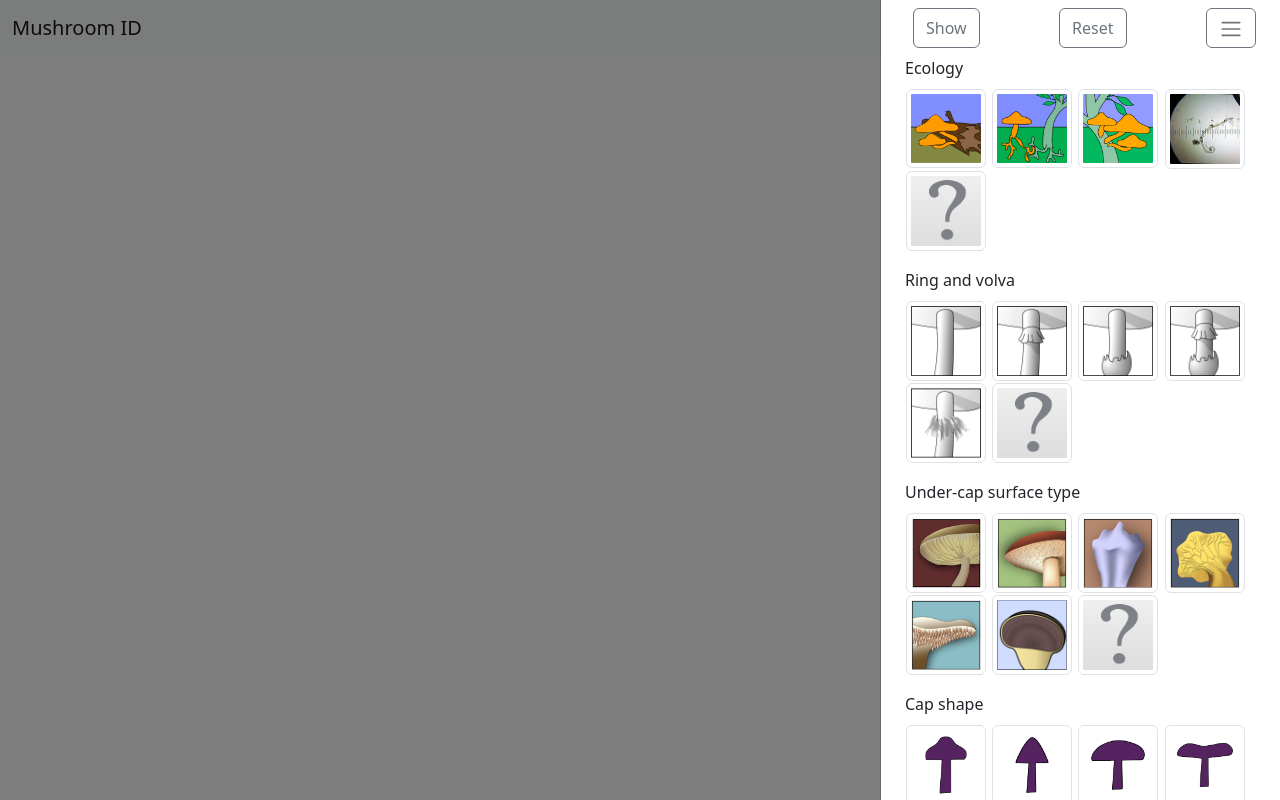
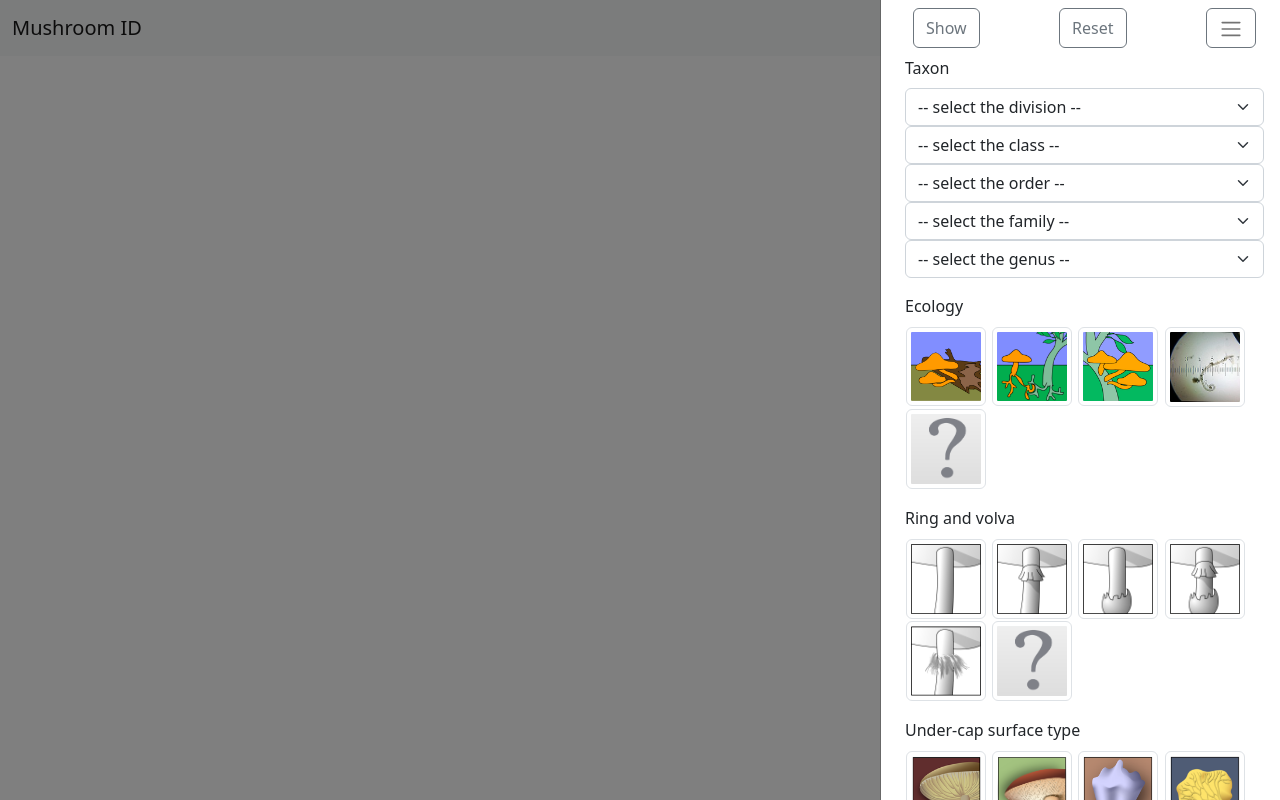
Before and after one commit to developer-16/mushroom-id, a website built with webpack: page index.html in a window 1280 px wide. Both pictures are taken after a click on the button "Filters". Built offline with nearby package versions, Linux system fonts and the light colour scheme; what realm-web would draw is missing.

Commit message:
Taxon filtration

```diff
--- a/index.html
+++ b/index.html
@@ -41,6 +41,14 @@
             <span class="navbar-toggler-icon"></span>
           </button>
         </div>
+        <label class="form-label">Taxon</label>
+        <div class="mb-3">
+          <select class="form-select" id="division" name="division"></select>
+          <select class="form-select" id="class" name="class"></select>
+          <select class="form-select" id="order" name="order"></select>
+          <select class="form-select" id="family" name="family"></select>
+          <select class="form-select" id="genus" name="genus"></select>
+        </div>
         <div id="ecologicalType"></div>
         <div id="stipeCharacter"></div>
         <div id="hymeniumType"></div>
--- a/js/app.js
+++ b/js/app.js
@@ -1,6 +1,6 @@
 import {toGalleryEntry} from "./gallery-helper.js";
 import {initializeFilters} from "./filters.js";
-import {getCount, getResults, login} from "./mongodb-client.js";
+import {getChildTaxons, getCount, getResults, login} from "./mongodb-client.js";
 
 const search = (event) => {
   event.preventDefault();
@@ -22,7 +22,7 @@ const search = (event) => {
 }
 
 const count = (event) => {
-  if (event.target.type !== 'radio' && (event.target.type !== 'reset')) {
+  if (!['OPTION', 'BUTTON', 'INPUT', 'SELECT'].includes(event.target.tagName)) {
     return;
   }
 
@@ -34,14 +34,30 @@ const count = (event) => {
       getCount(currentFilter).then(response => {
         showButton.innerHTML = `Show ${response} matches`
       });
+      updateTaxonCounts();
     }, 1
   )
 }
 
+const updateTaxonCounts = () => {
+  const filter = getCurrentFilter();
+  ['division', 'class', 'order', 'family', 'genus']
+    .filter((taxon) => !filter[taxon])
+    .forEach((taxon) => {
+      getChildTaxons(filter, `name.${taxon}`).then(response => {
+        document.getElementById(taxon).innerHTML =
+          `<option disabled selected value> -- select the ${taxon} -- </option>` +
+          response
+            .map((entry) => `<option value="${entry._id}">${entry._id}: ${entry.count}</option>`)
+            .join('');
+      });
+    });
+};
+
 const getCurrentFilter = () => {
   const currentFilter = {};
   Array.from(document.getElementById('form').elements)
-    .filter(e => e.checked)
+    .filter(e => e.checked || e.tagName === 'SELECT')
     .forEach(e => currentFilter[e.name] = e.value !== 'unknown' ? e.value : undefined);
   return currentFilter;
 };
@@ -56,3 +72,4 @@ document.getElementById('form').addEventListener("click", count);
 initializeFilters();
 initializeTooltips();
 login().catch(console.dir);
+updateTaxonCounts();
--- a/js/gallery-helper.js
+++ b/js/gallery-helper.js
@@ -1,7 +1,7 @@
 export const toGalleryEntry = entry => {
   const displayEntry = document.createElement("div");
 
-  const link = entry.images ? entry.images[0] : "img/icon-image-not-found.jpg";
+  const link = entry.images[0] ? entry.images[0] : "img/icon-image-not-found.jpg";
 
   displayEntry.className = 'col py-1'
   displayEntry.innerHTML =
--- a/js/mongodb-client.js
+++ b/js/mongodb-client.js
@@ -64,6 +64,12 @@ const prepareFilter = currentFilter => {
   if (currentFilter.ecologicalType) {
     filter["ecology"] = currentFilter.ecologicalType
   }
+
+  ['division', 'class', 'order', 'family', 'genus']
+    .filter((taxon) => currentFilter[taxon])
+    .forEach((taxon) => {
+      filter[`name.${taxon}`] = currentFilter[taxon]
+    });
   return filter;
 };
 
@@ -92,3 +98,22 @@ export const getCount = async (currentFilter) => {
   const filter = prepareFilter(currentFilter);
   return collection.count(filter);
 };
+
+export const getChildTaxons = async (currentFilter, level) => {
+  let collection;
+  try {
+    const mongodb = app.currentUser.mongoClient(ATLAS_SERVICE);
+    collection = mongodb.db("fungi").collection("mushrooms");
+  } catch (err) {
+    console.error("Need to log in first", err);
+    return;
+  }
+  const filter = prepareFilter(currentFilter);
+  const match = {
+    "$match": filter
+  }
+  const group = {
+    "$group": {_id: `\$${level}`, count: {$sum: 1}}
+  }
+  return collection.aggregate([match, group]);
+};
```
Also changed, not shown: TODO.md (+7 -4 lines).
